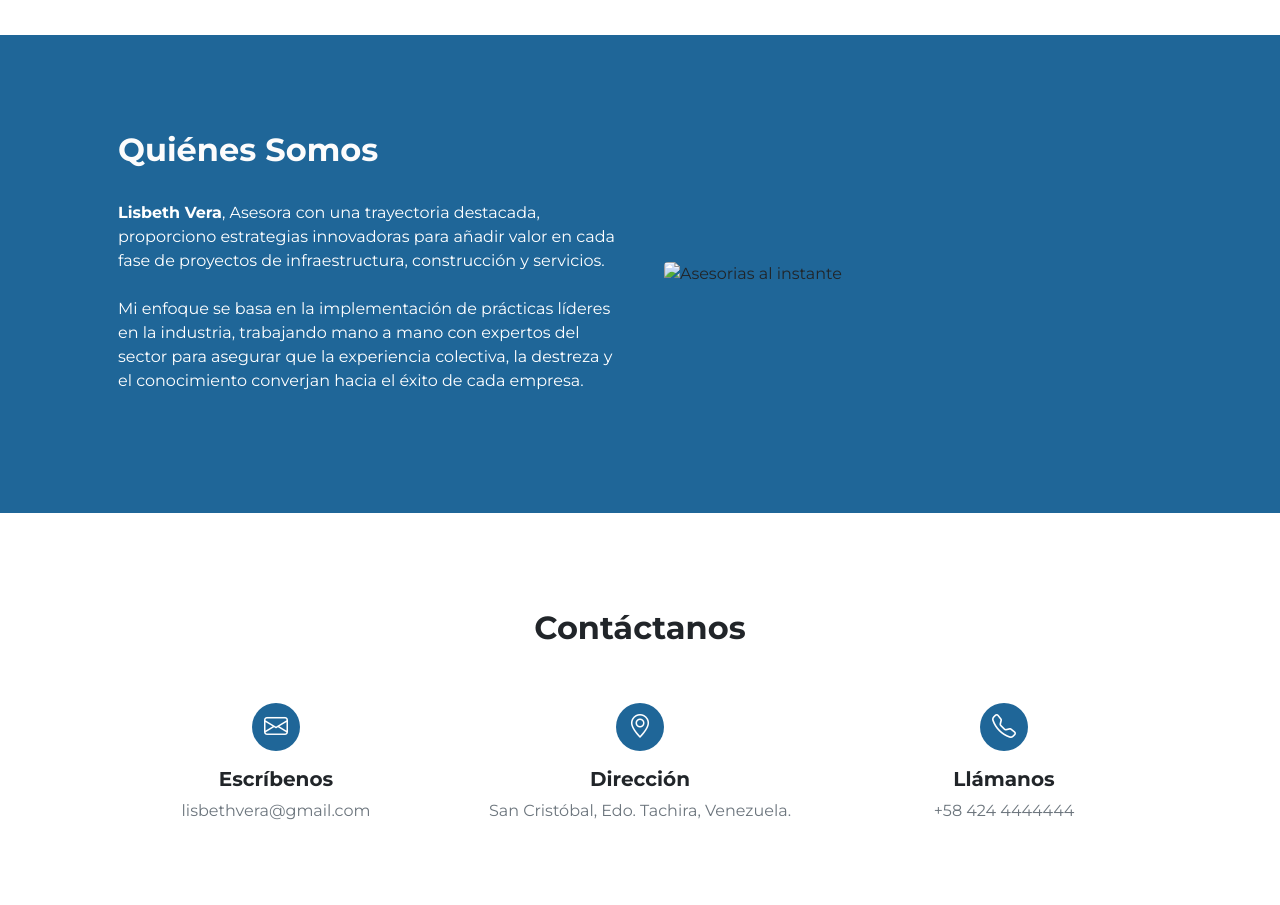
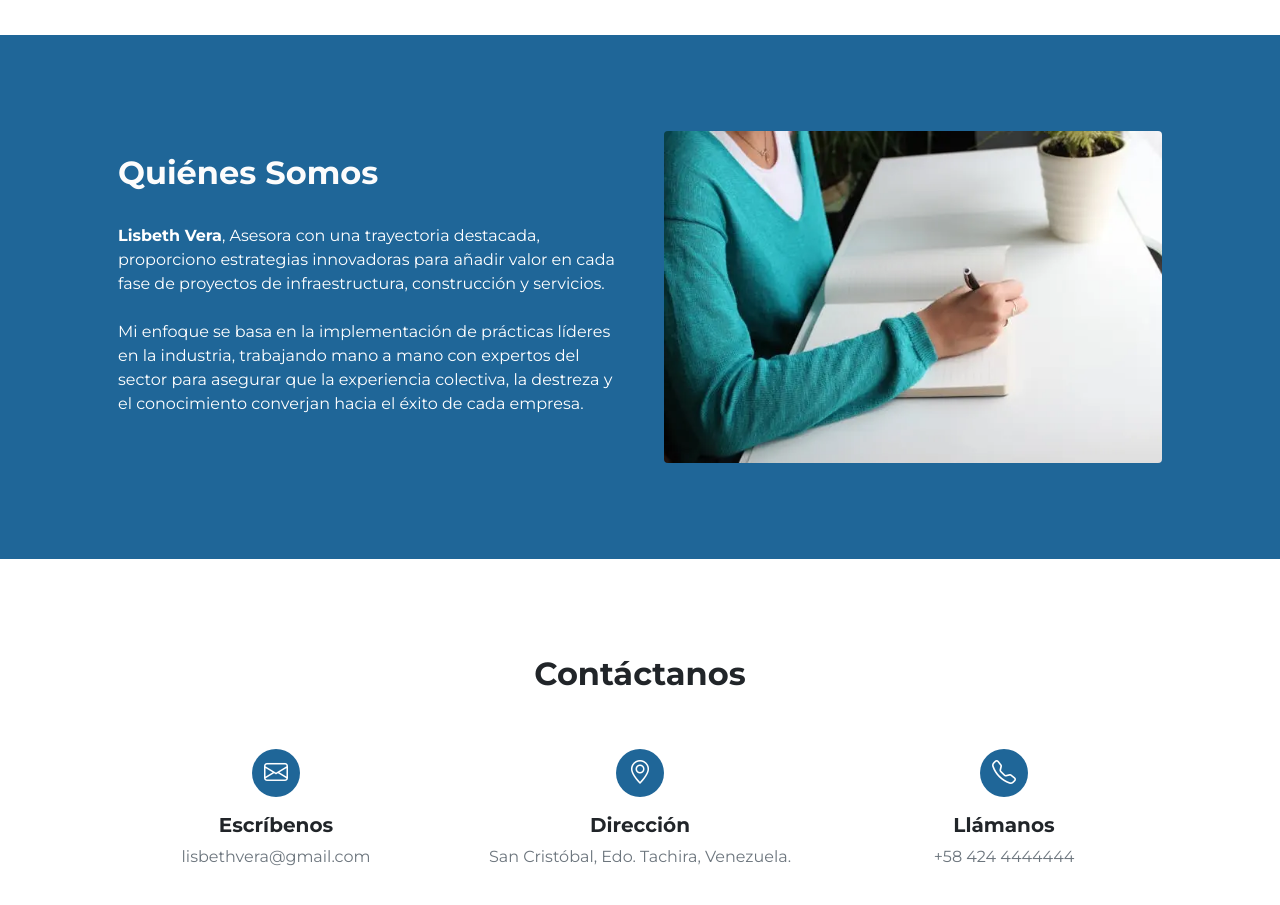
Before and after one commit to paulocguerrero/asesoriasalinstante, a plain HTML site: page index.html in a window 1280 px wide. Shown: the part 1240-2145 px from the top of the page. Drawn offline with nearby package versions, Linux system fonts and the light colour scheme.

Commit message:
Update index.html

```diff
--- a/index.html
+++ b/index.html
@@ -92,7 +92,7 @@
                                 <div class="fs-6 mb-4 text-xs-center" style="color:white!important;"><strong>Lisbeth Vera</strong>, Asesora con una trayectoria destacada, proporciono estrategias innovadoras para añadir valor en cada fase de proyectos de infraestructura, construcción y servicios. <br><br>Mi enfoque se basa en la implementación de prácticas líderes en la industria, trabajando mano a mano con expertos del sector para asegurar que la experiencia colectiva, la destreza y el conocimiento converjan hacia el éxito de cada empresa.</div>
                             </div>
                         </div>
-                        <div class="col-lg-6"><img class="img-fluid rounded mb-5 mb-lg-0" src="images/image-asesorias.webp" alt="Asesorias al instante"></div>
+                        <div class="col-lg-6"><img class="img-fluid rounded mb-5 mb-lg-0" src="images/imagen-asesorias.webp" alt="Asesorias al instante"></div>
 
                     </div>
 
```
